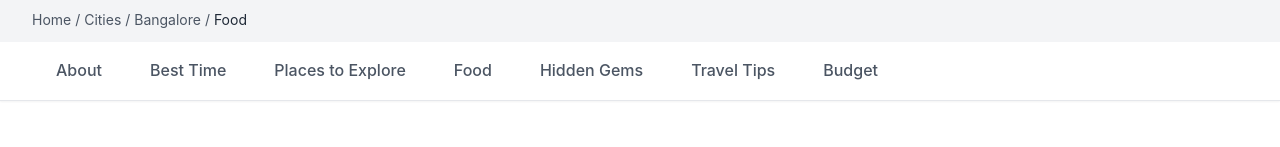
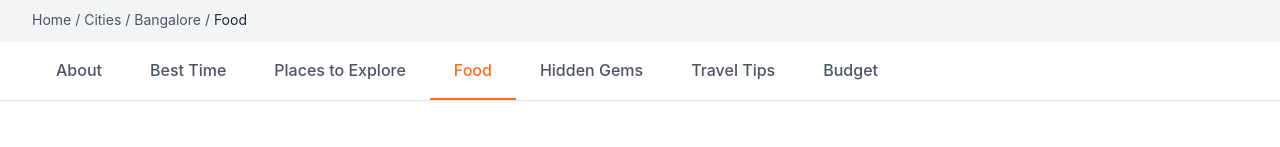
Before and after one commit to explorethecity3/etc, a Next.js app: page /cities/bangalore/food in a window 1280 px wide. Shown: the part 402-549 px from the top of the page. Built offline with nearby package versions, Linux system fonts and the light colour scheme; a web font is replaced by a local one.

Commit message:
Strengthen links to primary city guides

```diff
--- a/app/cities/[slug]/page.js
+++ b/app/cities/[slug]/page.js
@@ -10,7 +10,7 @@ import EditorialNote from '@/components/EditorialNote'
 import ComprehensiveCityGuide from '@/components/ComprehensiveCityGuide'
 import { getCityData, getAllCitySlugs } from '@/lib/cityData'
 import { getCityEditorial } from '@/lib/cityEditorial'
-import { getCityRobots } from '@/lib/indexingPolicy'
+import { getCityRobots, isPrimaryCity } from '@/lib/indexingPolicy'
 import { getItineraryLandingByCity } from '@/lib/itineraryLandingData'
 import { BANGALORE_SEO_LANDINGS } from '@/lib/bangaloreSeoLandings'
 import { MUMBAI_SEO_LANDINGS } from '@/lib/mumbaiSeoLandings'
@@ -188,11 +188,17 @@ export default function CityPage({ params }) {
               <p className="text-gray-700 mb-6">Jump to the part that helps now, or read straight through for a practical first-trip plan.</p>
               <div className="flex flex-wrap gap-3">
                 {[
-                  ['Plan the days', 'plan'], ['Places', 'places'], ['Food', 'food'],
+                  ['Plan the days', 'plan'], ['Places', 'places-to-explore', 'places'], ['Food', 'food'],
                   ['Best time', 'best-time'], ['Travel tips', 'travel-tips'],
                   ['Hidden gems', 'hidden-gems'], ['Budget', 'budget'],
-                ].map(([label, anchor]) => (
-                  <Link key={anchor} href={`#${anchor}`} className="rounded-full bg-white px-4 py-2 font-semibold text-primary shadow-sm border border-orange-100 hover:bg-orange-50">
+                ].map(([label, section, anchor = section]) => (
+                  <Link
+                    key={section}
+                    href={section === 'plan' || !isPrimaryCity(city.slug)
+                      ? `#${anchor}`
+                      : `/cities/${city.slug}/${section}`}
+                    className="rounded-full bg-white px-4 py-2 font-semibold text-primary shadow-sm border border-orange-100 hover:bg-orange-50"
+                  >
                     {label}
                   </Link>
                 ))}
--- a/components/CitySubmenu.js
+++ b/components/CitySubmenu.js
@@ -2,19 +2,26 @@
 
 import Link from 'next/link'
 import { usePathname } from 'next/navigation'
+import { isPrimaryCity } from '@/lib/indexingPolicy'
 
 export default function CitySubmenu({ citySlug }) {
   const pathname = usePathname()
+  const useGuidePages = isPrimaryCity(citySlug)
 
   const menuItems = [
     { name: 'About', path: `/cities/${citySlug}` },
-    { name: 'Best Time', path: `/cities/${citySlug}#best-time` },
-    { name: 'Places to Explore', path: `/cities/${citySlug}#places` },
-    { name: 'Food', path: `/cities/${citySlug}#food` },
-    { name: 'Hidden Gems', path: `/cities/${citySlug}#hidden-gems` },
-    { name: 'Travel Tips', path: `/cities/${citySlug}#travel-tips` },
-    { name: 'Budget', path: `/cities/${citySlug}#budget` }
-  ]
+    { name: 'Best Time', section: 'best-time' },
+    { name: 'Places to Explore', section: 'places-to-explore', anchor: 'places' },
+    { name: 'Food', section: 'food' },
+    { name: 'Hidden Gems', section: 'hidden-gems' },
+    { name: 'Travel Tips', section: 'travel-tips' },
+    { name: 'Budget', section: 'budget' },
+  ].map((item) => ({
+    ...item,
+    path: item.path || (useGuidePages
+      ? `/cities/${citySlug}/${item.section}`
+      : `/cities/${citySlug}#${item.anchor || item.section}`),
+  }))
 
   const isActive = (path) => !path.includes('#') && pathname === path
 
```
